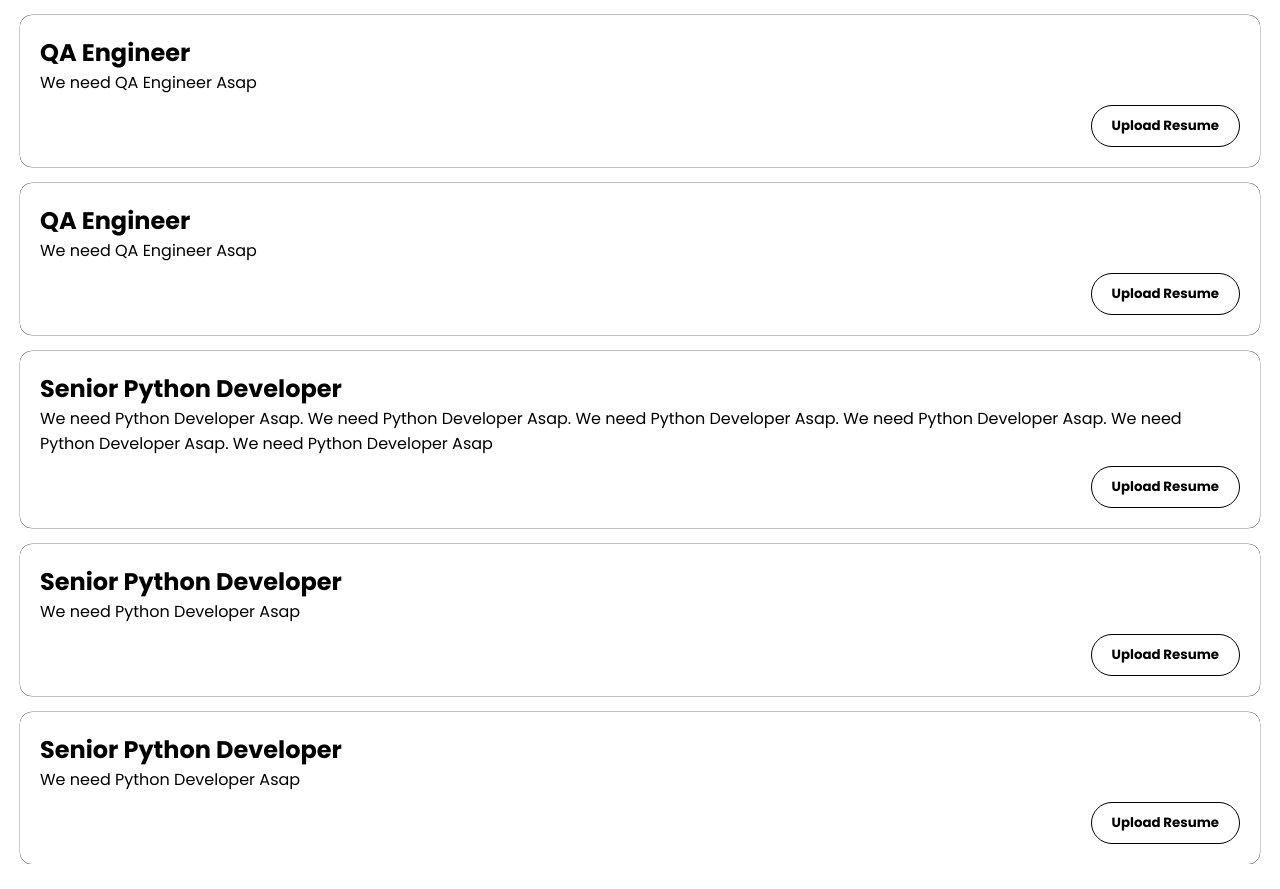
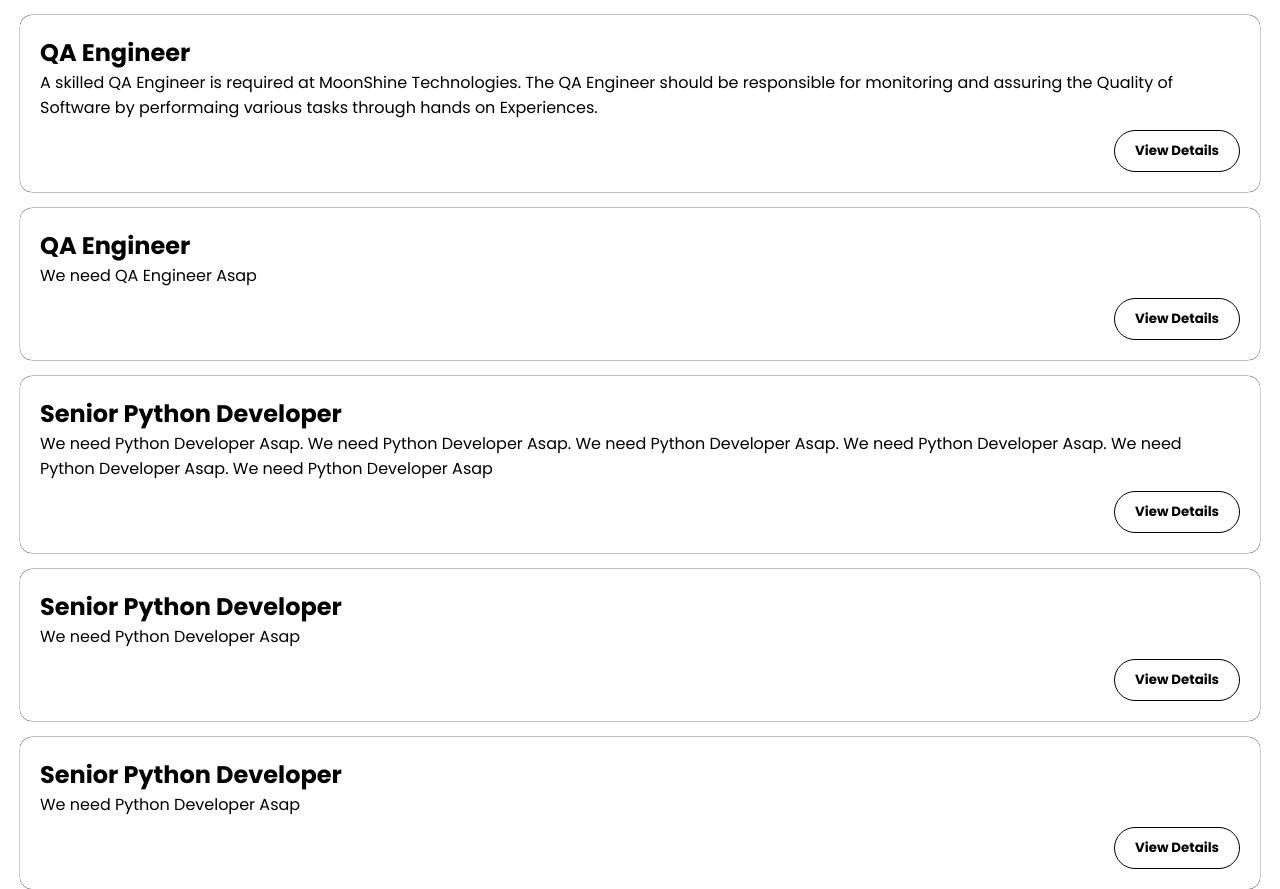
Before and after one commit to SaurabhSubedi/Hire-Hawk, a Django app: template Hire-Hawk/templates/Applicant Updated/AppliDashboard.html in a window 1280 px wide. Shown: the part 67-956 px from the top of the page. Before the commit the page ends 931 px from the top, so only its background shows below. Run offline with Django 4.2, Linux system fonts and the light colour scheme; the template is opened without the code that fills it, so the values that code supplies are empty.

Commit message:
Applicant DashBoard and Button Updated (added AboutJob)

```diff
--- a/Hire-Hawk/templates/Applicant Updated/AppliDashboard.html
+++ b/Hire-Hawk/templates/Applicant Updated/AppliDashboard.html
@@ -31,10 +31,12 @@
   <div class="content" onclick="redirectToAboutJob()">
     <div class="text-content">
       <h2>QA Engineer</h2>
-      <p>We need QA Engineer Asap</p>
+      <p>A skilled QA Engineer is required at MoonShine Technologies.
+        The QA Engineer should be responsible for monitoring and assuring the
+        Quality of Software by performaing various tasks through hands on Experiences.
+      </p>
     </div>
-    <button id="fileInputButton">Upload Resume</button>
-    <input type="file" id="fileInput" accept=".docx, .pdf" style="display: none;">
+    <button id="fileInputButton" onclick="redirectToAboutJob()">View Details</button>
     <div class="selected-file" id="selectedFile1"></div>
   </div>
 
@@ -43,8 +45,7 @@
       <h2>QA Engineer</h2>
       <p>We need QA Engineer Asap</p>
     </div>
-    <button id="fileInputButton">Upload Resume</button>
-    <input type="file" id="fileInput" accept=".docx, .pdf" style="display: none;">
+    <button id="fileInputButton" onclick="redirectToAboutJob()">View Details</button>
     <div class="selected-file"></div>
   </div>
 
@@ -54,8 +55,7 @@
       <p>We need Python Developer Asap. We need Python Developer Asap. We need Python Developer Asap. We need Python Developer Asap. We need Python Developer Asap. We need Python Developer Asap</p>
     </div>
     <div class="selected-file"></div>
-    <button id="fileInputButton">Upload Resume</button>
-    <input type="file" id="fileInput" accept=".docx, .pdf" style="display: none;">
+    <button id="fileInputButton" onclick="redirectToAboutJob()">View Details</button>
   </div>
 
   <div class="content" onclick="redirectToAboutJob()">
@@ -64,8 +64,7 @@
       <p>We need Python Developer Asap</p>
     </div>
     <div class="selected-file"></div>
-    <button id="fileInputButton">Upload Resume</button>
-    <input type="file" id="fileInput" accept=".docx, .pdf" style="display: none;">
+    <button id="fileInputButton" onclick="redirectToAboutJob()">View Details</button>
   </div>
 
   <div class="content" onclick="redirectToAboutJob()">
@@ -74,8 +73,7 @@
       <p>We need Python Developer Asap</p>
     </div>
     <div class="selected-file" ></div>
-    <button id="fileInputButton">Upload Resume</button>
-    <input type="file" id="fileInput" accept=".docx, .pdf" style="display: none;">
+    <button id="fileInputButton" onclick="redirectToAboutJob()">View Details</button>
   </div>
 
   <script src="AppliScript.js"></script>
```
